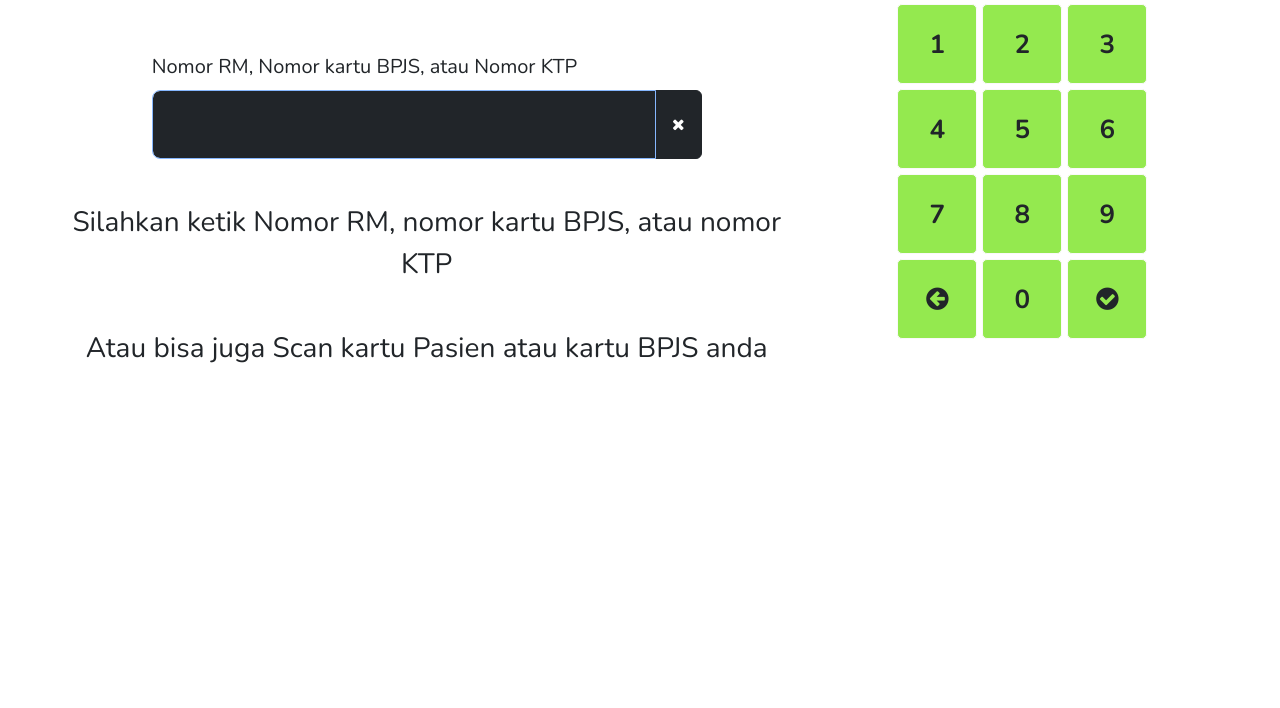
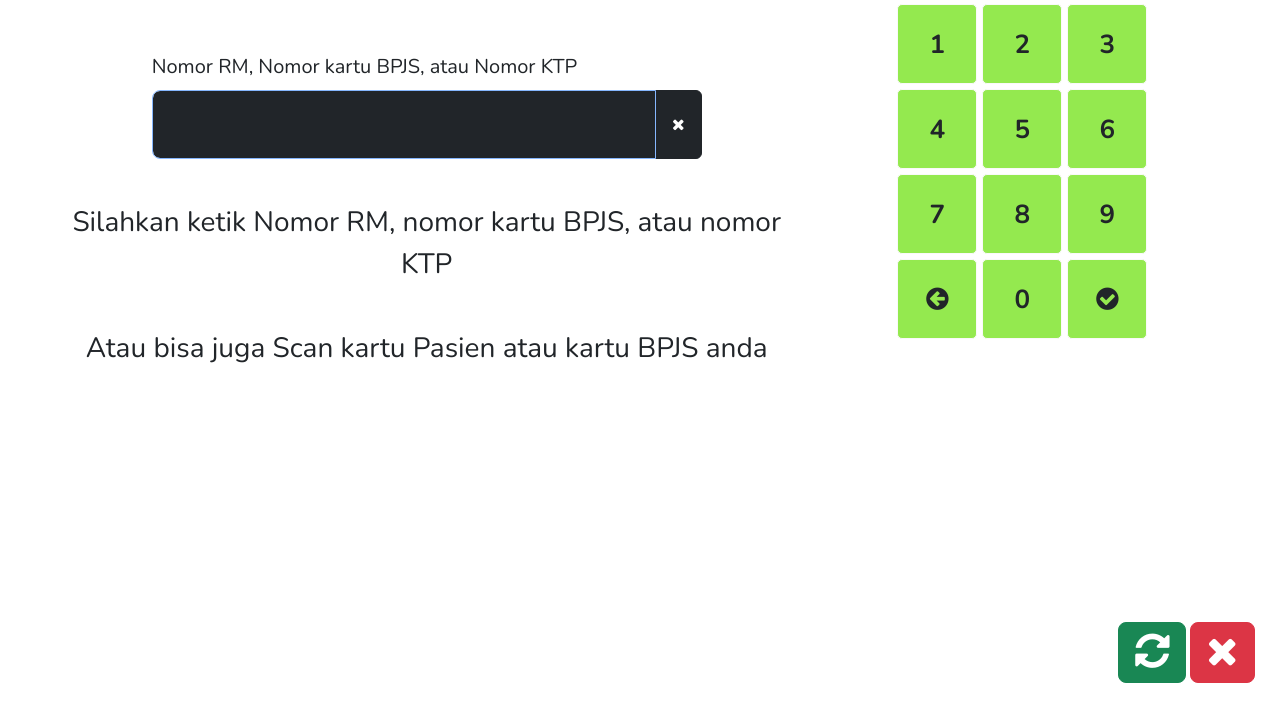
Before and after one commit to iwan0210/APM-Karomah, an Electron app: page app/APM.html in a window 1280 px wide. Shown: the part 92-800 px from the top of the page. Drawn offline with nearby package versions, Linux system fonts and the light colour scheme.

Commit message:
float button

```diff
--- a/app/APM.html
+++ b/app/APM.html
@@ -127,6 +127,10 @@
                 </div>
             </div>
         </div>
+        <div class="float-button">
+			<button type="button" class="btn btn-success btn-lg mr-2" onclick="location.reload();"><i class="fa fa-refresh fa-2x" aria-hidden="true"></i></button>
+			<button type="button" class="btn btn-danger btn-lg" onclick="window.location = 'index.html';"><i class="fa fa-times fa-2x" aria-hidden="true"></i></button>
+		</div>
         <script src="assets/js/bootstrap.bundle.min.js"></script>
         <script src="assets/js/sweetalert2.all.min.js"></script>
         <script src="assets/js/renderer.js"></script>
```
